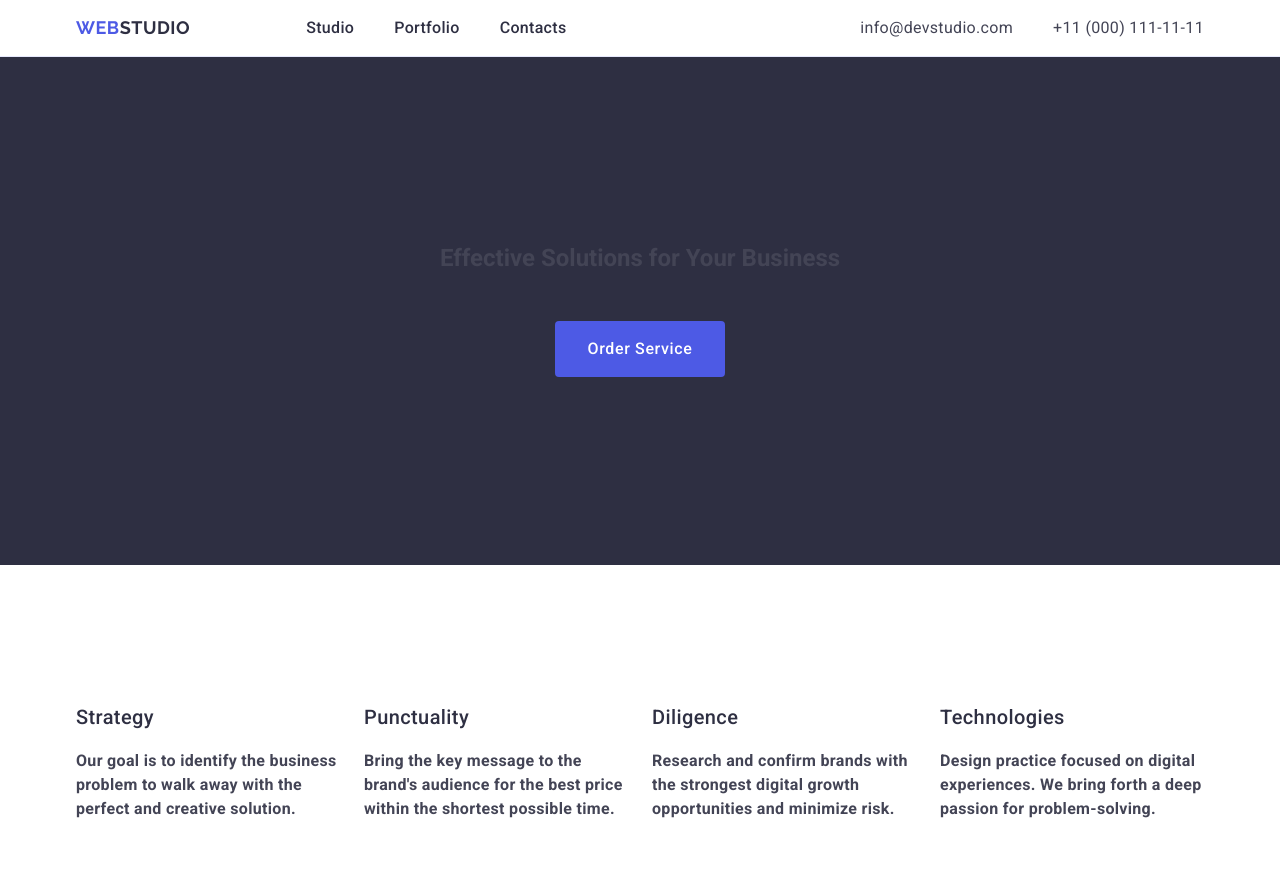
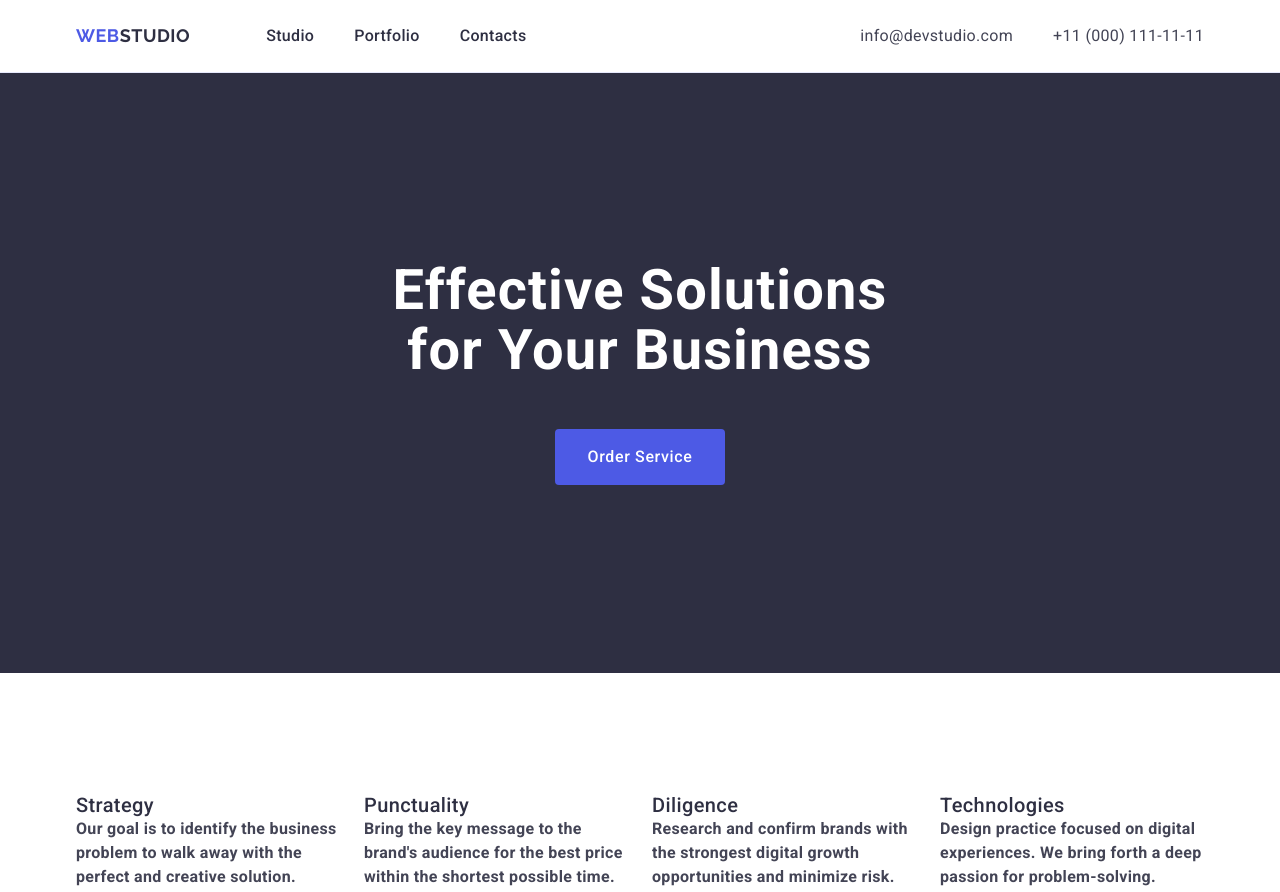
Before and after one commit to sttepan47-droid/goit-markup-hw-03, a plain HTML site: page index.html in a window 1280 px wide. Shown: the top 892 px of the page. Drawn offline with nearby package versions, Linux system fonts and the light colour scheme.

Commit message:
Update styles.css

```diff
--- a/css/styles.css
+++ b/css/styles.css
@@ -2,6 +2,18 @@ body {
     font-family: 'Roboto', sans-serif;
     color: #434455;
     background-color: #ffffff;
+}
+
+h1,
+h2,
+h3,
+p {
+    margin: 0;
+}
+
+ul {
+    margin: 0;
+    padding: 0;
 }
 
 .logo {
@@ -37,6 +49,7 @@ body {
     color: #2e2f42;
     text-decoration: none;
     padding: 24px 0;
+    display: block;
 }
 
 .nav-li:hover {
@@ -51,7 +64,7 @@ body {
     font-style: normal;
     justify-content: flex-end;
     margin-left: auto;
-
+    display: block;
 }
 
 .address-li {
@@ -78,6 +91,11 @@ body {
 }
 
 .hero-title {
+    font-size: 56px;
+    line-height: 1.07;
+    letter-spacing: 0.02em;
+    color: #ffffff;
+    text-align: center;
     max-width: 496px;
     margin: 0 auto 48px;
 }
@@ -144,12 +162,12 @@ body {
 .team-li {
     background-color: #ffffff;
     box-shadow: 0px 4px 16px rgba(0, 0, 0, 0.1);
-    border-radius: 4px;
-
+    border-radius: 0 0 4px 4px;
 }
 
 .footer {
     background-color: #2e2f42;
+    padding: 100px 0;
     height: 312px;
     display: flex;
     flex-direction: column;
@@ -168,6 +186,7 @@ body {
 }
 
 .footer-p {
+    max-width: 264px;
     line-height: 1.5;
     letter-spacing: 0.02em;
     color: var(--text-color);
@@ -279,7 +298,6 @@ img {
 .team-section {
     background-color: #f4f4fd;
     padding: 120px 0;
-    margin-bottom: 72px;
 }
 
 .portfolio-text {
@@ -287,3 +305,7 @@ img {
     border: 1px solid #e7e9fc;
     border-top: none;
 }
+
+.portfolio-section {
+    padding: 120px 0;
+}
```
